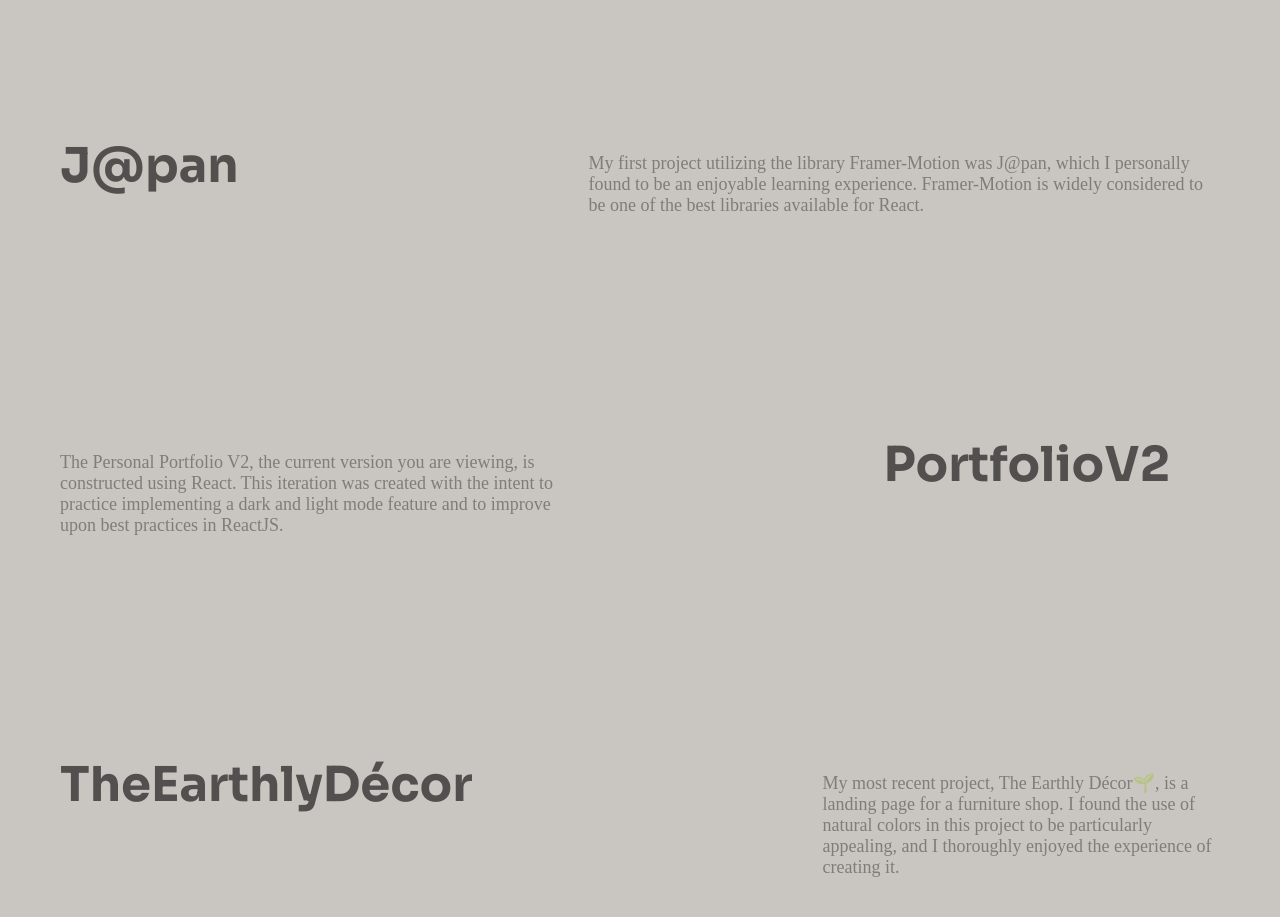
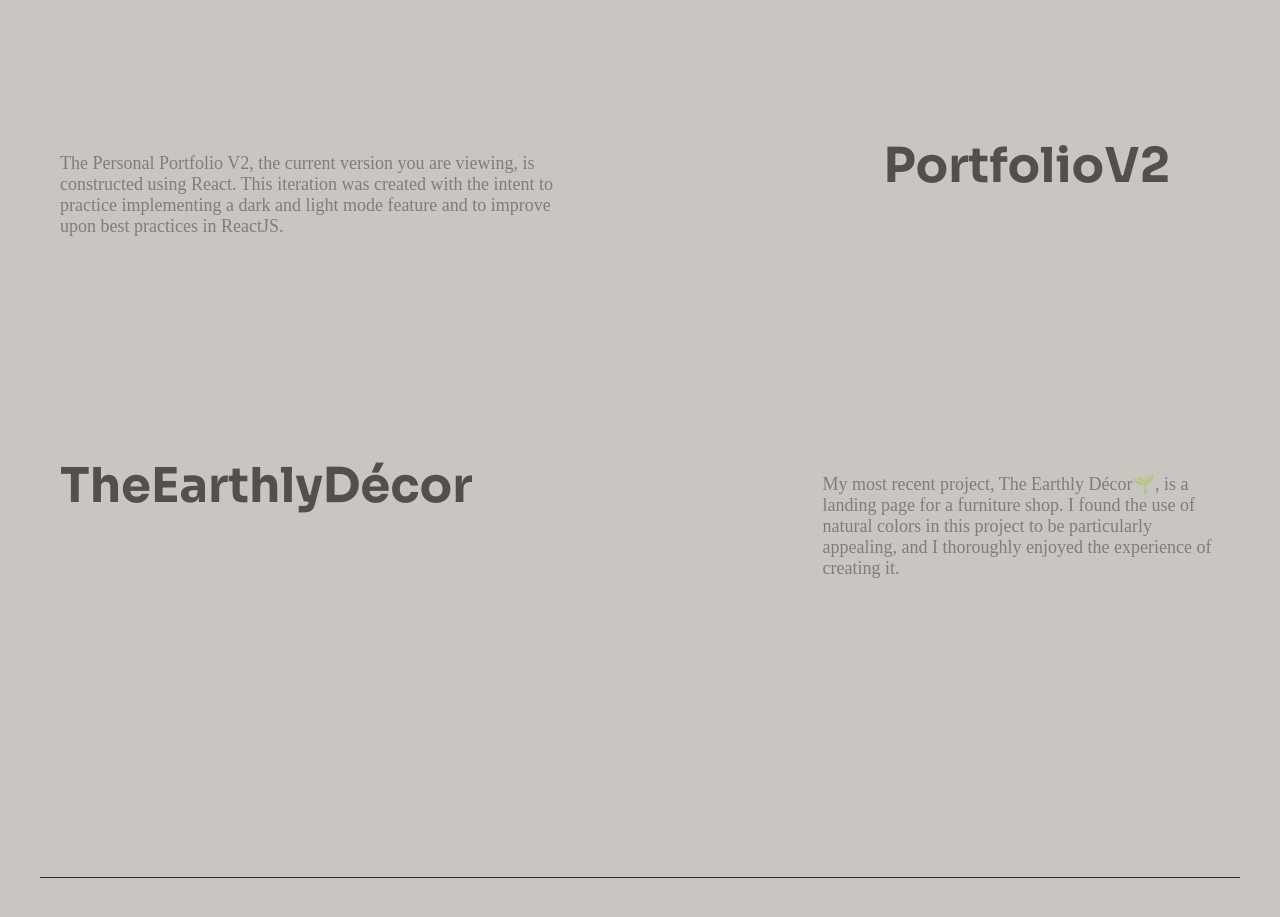
Before and after one commit to nachodoria/nachodoria, a React (Create React App) app: page / in a window 1280 px wide. Shown: the part 2540-3457 px from the top of the page. Built offline with nearby package versions, Linux system fonts and the light colour scheme; a web font is replaced by a local one.

Commit message:
Update App.js

```diff
--- a/src/App.js
+++ b/src/App.js
@@ -70,21 +70,6 @@ function App() {
                     </p>
                 </motion.div>
 
-                <motion.div className='project' style={{ flexDirection: "row" }} >
-
-                  <AnimatedProjectTitle
-                  href='https://japan-alpha.vercel.app/'
-                  rel="noreferrer" target="_blank"
-                    cs={"projects-section-subtitle"}
-                    style={{ minWidth: "200px", textAlign: "right" }}
-                    text={"J@pan"}
-                  ></AnimatedProjectTitle>
-
-                  <p
-                    style={{ marginLeft: "300px" }}>My first project utilizing the library Framer-Motion was J@pan, which I personally found to be an enjoyable learning experience. Framer-Motion is widely considered to be one of the best libraries available for React.
-                    </p>
-                </motion.div>
-
                 <motion.div className='project' style={{ flexDirection: "row-reverse" }} >
                   <AnimatedProjectTitle
                   href='https://nachodoria.vercel.app/'
```
